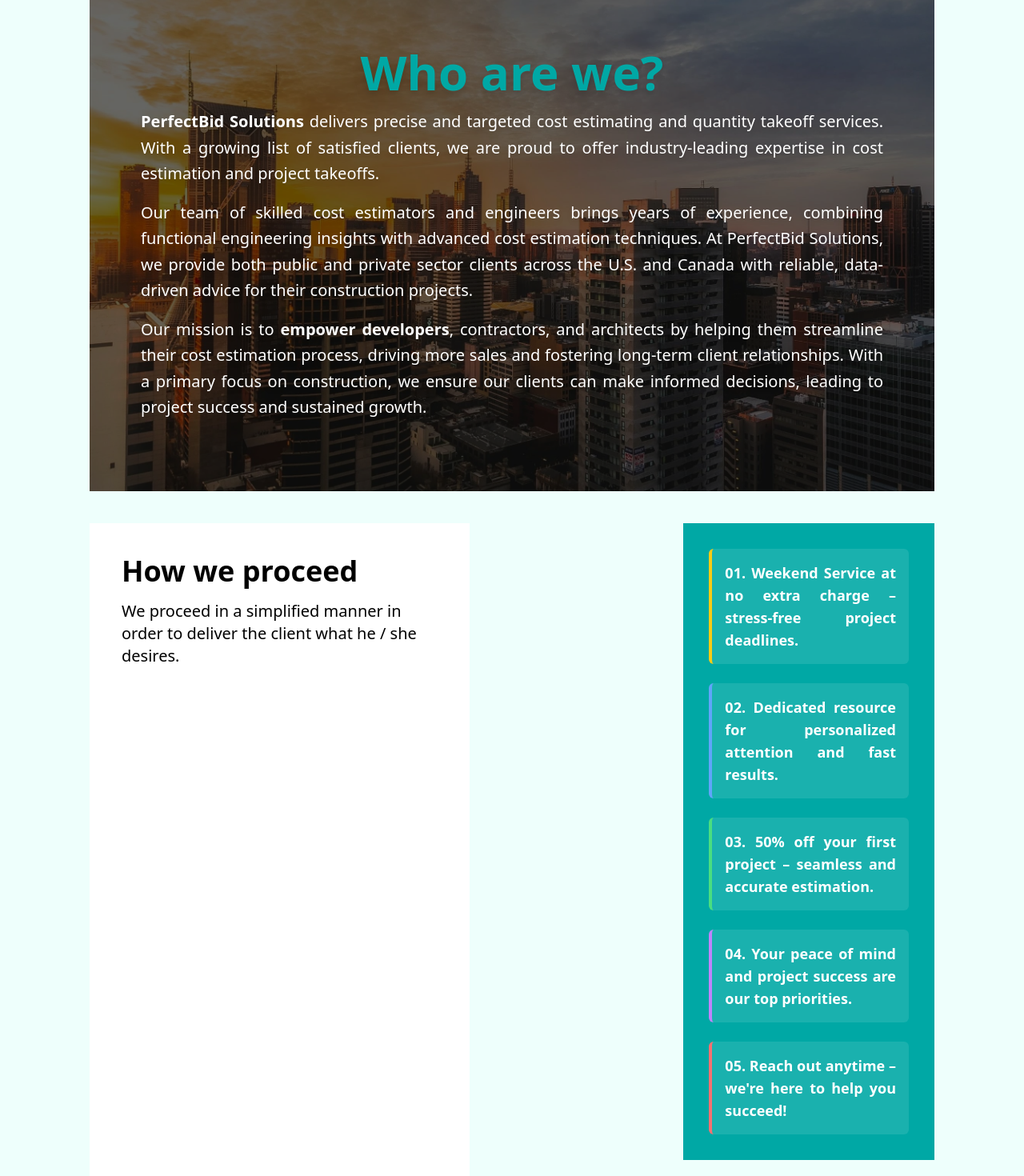
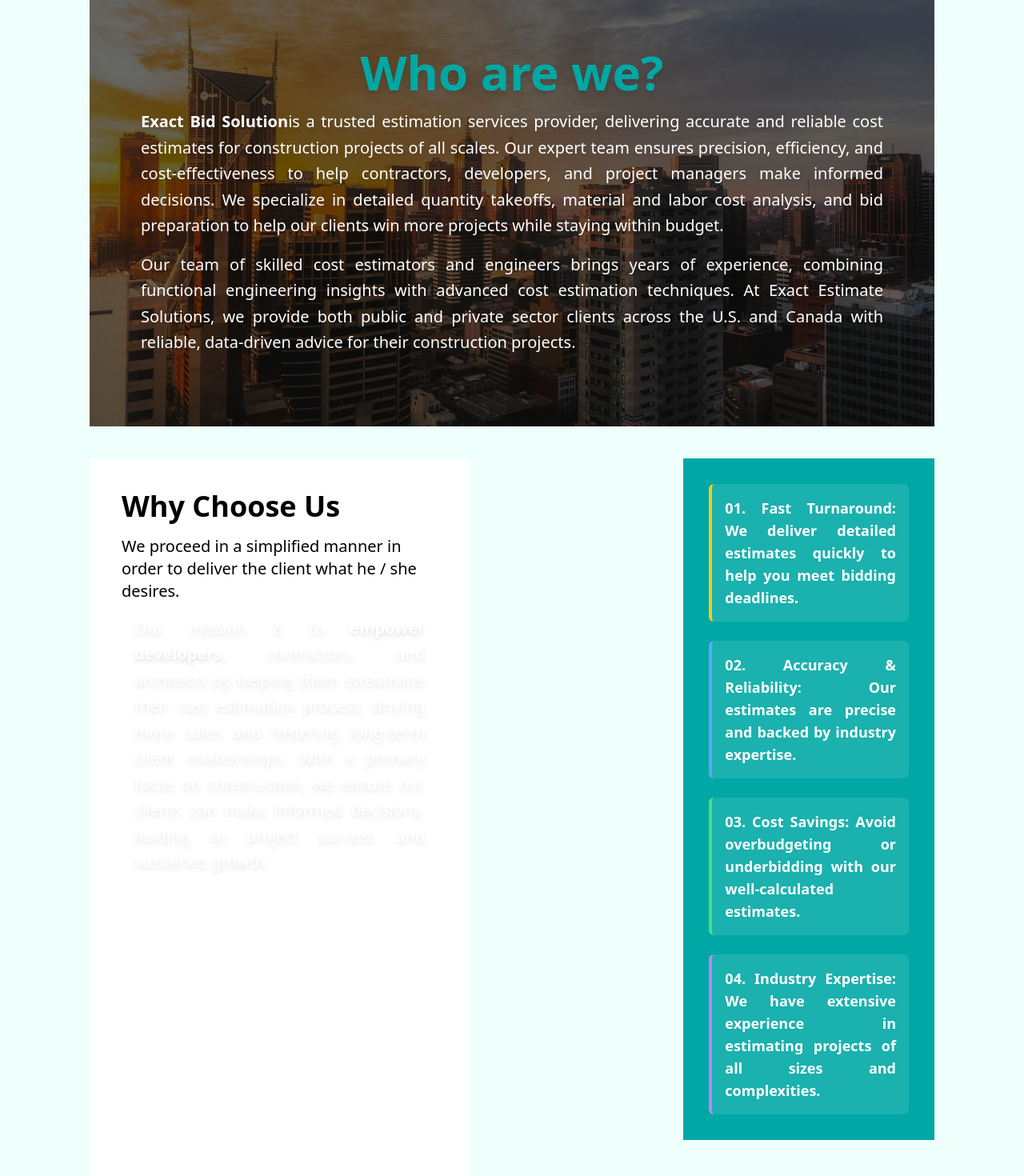
Before and after one commit to Umair452/exact-bid, a React (Vite) app: page / in a window 1280 px wide. Shown: the part 900-2370 px from the top of the page at 80% size. Built offline with nearby package versions, Linux system fonts and the light colour scheme.

Commit message:
Update About us section

```diff
--- a/src/components/About.jsx
+++ b/src/components/About.jsx
@@ -27,23 +27,34 @@
               Who are we?
             </h1>
             <p className="text-xl m-4 text-white text-justify leading-relaxed drop-shadow-md">
-              <strong>PerfectBid Solutions</strong> delivers precise and
-              targeted cost estimating and quantity takeoff services. With a
-              growing list of satisfied clients, we are proud to offer
-              industry-leading expertise in cost estimation and project
-              takeoffs.
+              <strong>Exact Bid Solution</strong>is a trusted estimation services provider,
+              delivering accurate and reliable cost estimates for construction projects of
+              all scales. Our expert team ensures precision, efficiency, and cost-effectiveness
+              to help contractors, developers, and project managers make informed decisions.
+              We specialize in detailed quantity takeoffs, material and labor cost analysis,
+              and bid preparation to help our clients win more projects while staying within budget.
             </p>
 
             <p className="text-xl m-4 text-white text-justify leading-relaxed drop-shadow-md">
               Our team of skilled cost estimators and engineers brings years of
               experience, combining functional engineering insights with
-              advanced cost estimation techniques. At PerfectBid Solutions, we
+              advanced cost estimation techniques. At Exact Estimate Solutions, we
               provide both public and private sector clients across the U.S. and
               Canada with reliable, data-driven advice for their construction
               projects.
             </p>
 
-            <p className="text-xl m-4 text-white text-justify leading-relaxed drop-shadow-md">
+
+          </div>
+        </div>
+
+        <div className="flex flex-col lg:flex-row w-full">
+          <div className="lg:w-[45%] p-10 text-center  gap-4 lg:text-start bg-bright text-black flex flex-col justify-start">
+            <h1 className="text-4xl font-bold">Why Choose Us</h1>
+            <p className="text-xl">
+              We proceed in a simplified manner in order to deliver the client
+              what he / she desires.
+              <p className="text-xl m-4 text-white text-justify leading-relaxed drop-shadow-md">
               Our mission is to <strong>empower developers</strong>,
               contractors, and architects by helping them streamline their cost
               estimation process, driving more sales and fostering long-term
@@ -51,15 +62,6 @@
               ensure our clients can make informed decisions, leading to project
               success and sustained growth.
             </p>
-          </div>
-        </div>
-
-        <div className="flex flex-col lg:flex-row w-full">
-          <div className="lg:w-[45%] p-10 text-center  gap-4 lg:text-start bg-bright text-black flex flex-col justify-start">
-            <h1 className="text-4xl font-bold">How we proceed</h1>
-            <p className="text-xl">
-              We proceed in a simplified manner in order to deliver the client
-              what he / she desires.
             </p>
             {/* <p className="text-2xl font-bold text-heading">35$ <span className="text-xl text-black">/hour</span></p>
         <button className="text-2xl bg-slate p-6 lg:w-2/4 text-bright font-bold rounded-full hover:transition-color ease-in-out duration-500 hover:text-bright hover:bg-black">Read more</button> */}
@@ -72,37 +74,29 @@
             <div className="flex flex-col items-start p-8 bg-headerBlue text-bright lg:bg-heading lg:w-[54%] space-y-6">
               <div className="w-full text-justify p-4 border-l-4 border-yellow-400 bg-white/10 rounded-md">
                 <span className="text-lg font-semibold ">
-                  01. Weekend Service at no extra charge – stress-free project
-                  deadlines.
+                  01. Fast Turnaround: We deliver detailed estimates quickly to help you meet bidding deadlines.
                 </span>
               </div>
 
               <div className="w-full p-4 border-l-4 text-justify border-blue-400 bg-white/10 rounded-md">
                 <span className="text-lg font-semibold text-justify">
-                  02. Dedicated resource for personalized attention and fast
-                  results.
+                  02. Accuracy & Reliability: Our estimates are precise and backed by industry expertise.
                 </span>
               </div>
 
               <div className="w-full p-4 border-l-4 text-justify border-green-400 bg-white/10 rounded-md">
                 <span className="text-lg font-semibold text-justify">
-                  03. 50% off your first project – seamless and accurate
-                  estimation.
+                  03. Cost Savings: Avoid overbudgeting or underbidding with our well-calculated estimates.
                 </span>
               </div>
 
               <div className="w-full p-4 border-l-4 text-justify border-purple-400 bg-white/10 rounded-md">
                 <span className="text-lg font-semibold text-justify">
-                  04. Your peace of mind and project success are our top
-                  priorities.
+                  04. Industry Expertise: We have extensive experience in estimating projects of all sizes and complexities.
                 </span>
               </div>
 
-              <div className="w-full p-4 border-l-4 text-justify border-red-400 bg-white/10 rounded-md">
-                <span className="text-lg font-semibold text-justify">
-                  05. Reach out anytime – we&apos;re here to help you succeed!
-                </span>
-              </div>
+
             </div>
           </div>
         </div>
```
